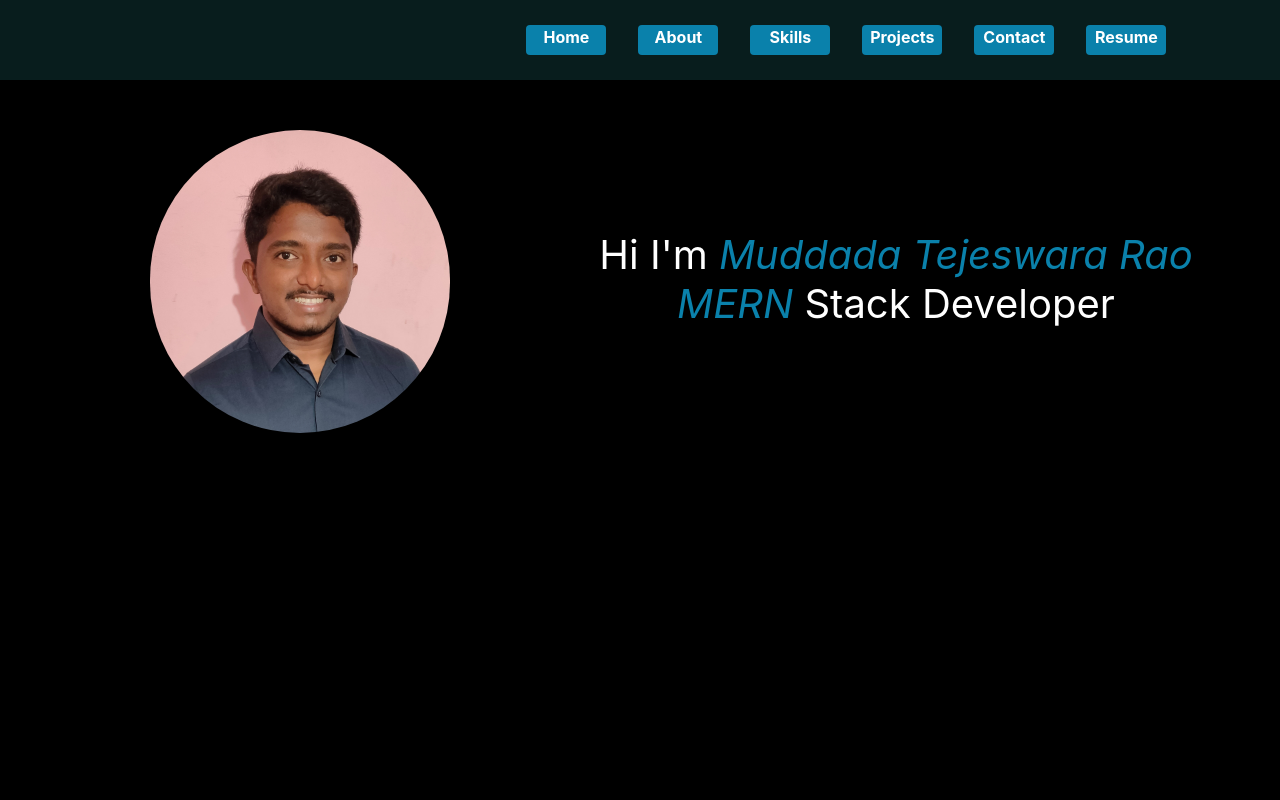
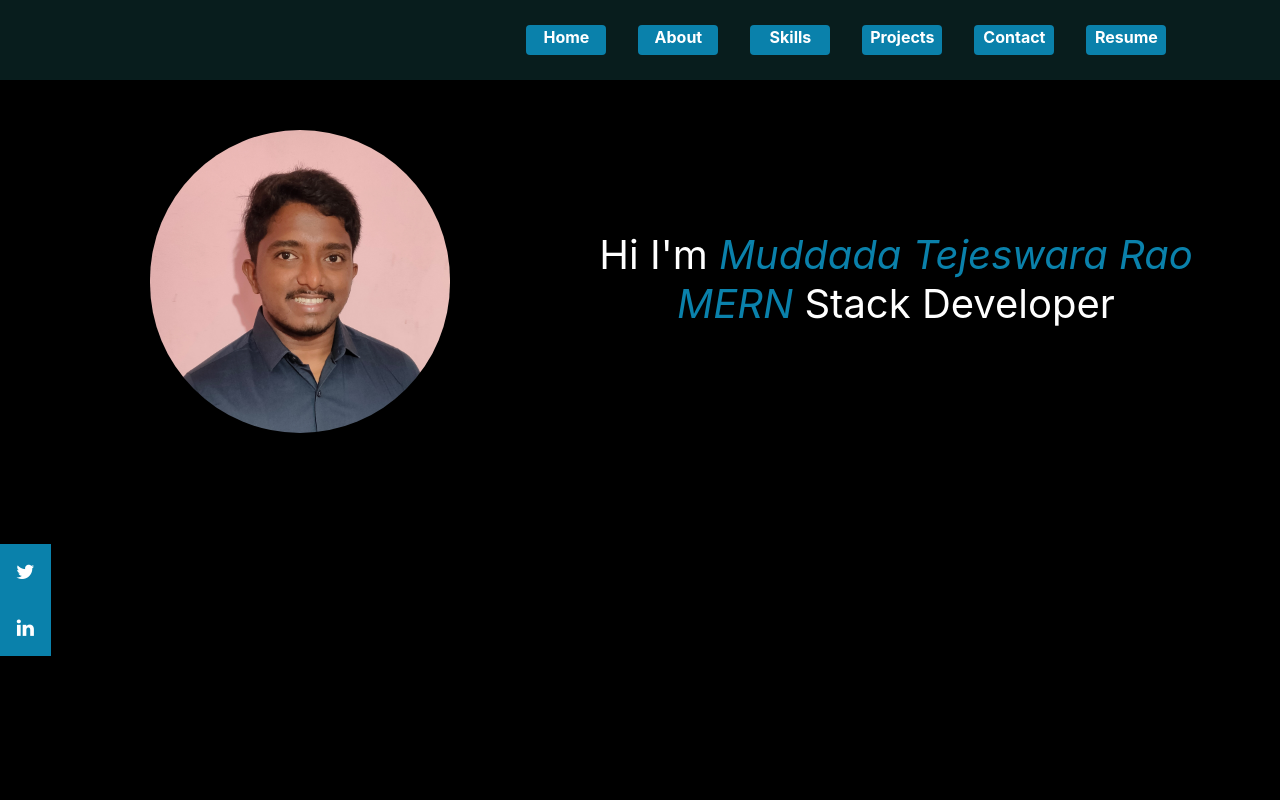
Before and after one commit to Tejeswar278/MuddadaTejeswaraRao_portfolio, a React (Vite) app: page / in a window 1280 px wide. Shown: the top 800 px of the page. Built offline with nearby package versions, Linux system fonts and the light colour scheme.

Commit message:
updated patches eith side bar

```diff
--- a/index.html
+++ b/index.html
@@ -5,6 +5,7 @@
     <link rel="icon" type="image/svg+xml" href="https://masai-website-images.s3.ap-south-1.amazonaws.com/full_stack1_329d6b5595.png" />
     <meta name="viewport" content="width=device-width, initial-scale=1.0" />
     <title>Muddada Tejeswara Rao</title>
+    <link rel="stylesheet" href="https://cdnjs.cloudflare.com/ajax/libs/font-awesome/4.7.0/css/font-awesome.min.css">
   </head>
   <body>
     <div id="root"></div>
--- a/src/App.jsx
+++ b/src/App.jsx
@@ -1,5 +1,6 @@
 import { useState } from 'react'
 import  Navbar  from './components/Navbar'
+import  Sidebar  from './components/sidebar'
 import { Home } from './components/Home'
 import { About } from './components/About'
 import { Skills } from './components/Skills'
@@ -15,6 +16,7 @@ function App() {
   return (
     <div className="App">
       <Navbar/>
+      <Sidebar/>
       <Home/>
       <About/>
       <Skills/>
--- a/src/components/Contact.jsx
+++ b/src/components/Contact.jsx
@@ -12,6 +12,7 @@ export const Contact = () => {
                 <a className="contact-g" href="https://github.com/Tejeswar278" target="_blank">Github</a>
                 <a className="contact-l" href="https://www.linkedin.com/in/tejeswara-rao-muddada/" target="_blank">LinkedIn</a>
             </div>
+
         </div>
     )
 }
--- a/src/components/Navbar.css
+++ b/src/components/Navbar.css
@@ -72,7 +72,7 @@ nav a {
         justify-content:center;
         gap: 1rem;
         background-color: var(--primaryColor);
-        transition: 0.5rem;
+        transition: 280ms all 120ms ease-out;
         transform: translateX(100vh);
         padding-top: 70px;
         padding-bottom: 20px;
--- a/src/components/Project.css
+++ b/src/components/Project.css
@@ -70,19 +70,28 @@
 .icon > * {
     /* background-color: #0A81AB; */
     color: white;
-    position: absolute;
+    /* position: absolute; */
 }
 
 .icon {
     margin-left: 10px;
     padding-bottom: 0px;
+    z-index: -1;
 }
 
-/* .dot {
-    display: none;
-} */
+.git-stats {
+    margin: auto;
+    width: 100%;
+}
 
+.git-stats-header {
+    /* border: 1px solid red; */
+    margin: auto;
+    width: 80%;
+    max-width: 500px;
+    margin-bottom: 40px;
 
+}
 
 @media (max-width:820px){
     .project-grid {
--- a/src/components/Projects.jsx
+++ b/src/components/Projects.jsx
@@ -11,6 +11,9 @@ export const Projects = () => {
             <div className='m-t'>
                 <div className='project-header'>MY RECENT <span>WORKS</span></div>
                 <div className='project-sub-header'>Here are few <span>projects</span> that I've recently worked on</div>
+            </div>
+            <div className='git-stats-header'>
+            <img className="git-stats" src="https://github-readme-stats.vercel.app/api?username=Tejeswar278&theme=" alt="githubstats"/>
             </div>
             <div className='project-grid'>
                 <div className='project-card'>
--- /dev/null
+++ b/src/components/sidebar.css
@@ -0,0 +1,51 @@
+.icon-bar {
+    position: fixed;
+    top: 75%;
+    -webkit-transform: translateY(-50%);
+    -ms-transform: translateY(-50%);
+    transform: translateY(-50%);
+  }
+
+  .icon-bar a {
+    display: block;
+    text-align: center;
+    padding: 16px;
+    transition: all 0.3s ease;
+    color: white;
+    font-size: 20px;
+  }
+
+  .icon-bar a:hover {
+    background-color: #000;
+  }
+
+  .facebook {
+    background: #0A81AB;
+    color: white;
+  }
+
+  .twitter {
+    background: #0A81AB;
+    color: white;
+  }
+
+  .google {
+    background: #0A81AB;
+    color: white;
+  }
+
+  .linkedin {
+    background: #0A81AB;
+    color: white;
+  }
+
+  .youtube {
+    background: #0A81AB;
+    color: white;
+  }
+
+  @media screen and (max-width:480px) {
+    .icon-bar a{
+        padding: 10px;
+    }
+  }
--- /dev/null
+++ b/src/components/sidebar.jsx
@@ -0,0 +1,18 @@
+import React, { useRef } from "react"
+import "./sidebar.css"
+import {AiFillCloseCircle} from "react-icons/ai"
+import {FaBars} from "react-icons/fa"
+
+function Sidebar (){
+    return (
+        <div class="icon-bar">
+            {/* <a href="#" class="facebook"><i class="fa fa-facebook"></i></a> */}
+            <a href="#" class="twitter"><i class="fa fa-twitter"></i></a>
+            {/* <a href="#" class="google"><i class="fa fa-google"></i></a> */}
+            <a href="#" class="linkedin"><i class="fa fa-linkedin"></i></a>
+            {/* <a href="#" class="youtube"><i class="fa fa-youtube"></i></a> */}
+        </div>
+    )
+}
+
+export default Sidebar
```
